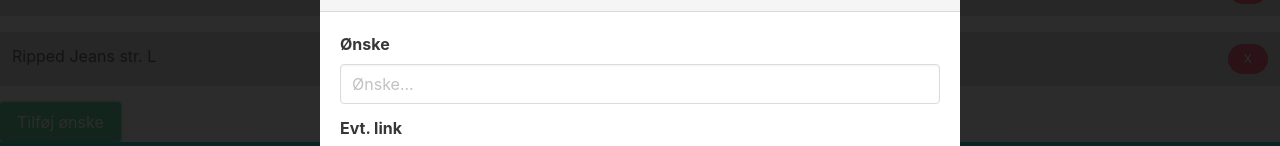
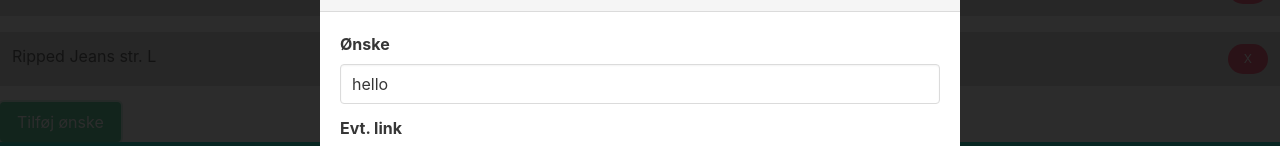
Before and after one commit to HamDerAndrew/wishlist, a React (Create React App) app: page / in a window 1280 px wide. Both pictures are taken after a click on the button "Tilføj ønske". Shown: the part 282-428 px from the top of the page. Built offline with nearby package versions, Linux system fonts and the light colour scheme.

Commit message:
Feature: Delete functionality added

```diff
--- a/src/App.js
+++ b/src/App.js
@@ -17,8 +17,17 @@ class App extends Component {
    ]
   }
 
+  // Delete wish
   deleteWish = (wishId) => {
     console.log("clicked " + wishId)
+    this.setState({
+      wishes: [...this.state.wishes.filter(wish => wish.id !== wishId)]
+    });
+  }
+
+  // Add wish
+  addWish = () => {
+
   }
 
  toggleMod = () => {
@@ -36,7 +45,7 @@ class App extends Component {
         <h2 className="title is-3">Velkommen til din ønskeliste!</h2>
       </header>
       <List wishes={this.state.wishes} deleteWish={this.deleteWish}/>
-      <Modal active={this.state.toggleModal ? 'is-active' : ''} closeModal={this.toggleMod} />
+      <Modal wish={"hello"} active={this.state.toggleModal ? 'is-active' : ''} closeModal={this.toggleMod} />
       <button onClick={this.toggleMod} className="button is-success">Tilføj ønske</button>
       <Footer />
     </div>
--- a/src/components/Modal/Modal.js
+++ b/src/components/Modal/Modal.js
@@ -14,18 +14,18 @@ return(
                 <div className="field">
                     <label className="label" htmlFor="ønske">Ønske</label>
                     <div className="control">
-                        <input className="input" type="text" placeholder="Ønske..." />
+                        <input className="input" type="text" name="ønske" placeholder="Ønske..." value={props.wish} />
                     </div>
                 </div>
                 <div className="field">
                     <label className="label" htmlFor="link">Evt. link</label>
                     <div className="control">
-                        <input className="input" type="text" placeholder="Link..." />
+                        <input className="input" type="text" placeholder="Link..." input={props.wishLink}/>
                     </div>
                 </div>
             </section>
             <footer className="modal-card-foot">
-            <button onClick={props.addWish} className="button is-success">Tilføj</button>
+            <button type="submit" onClick={props.addWish} className="button is-success">Tilføj</button>
             </footer>
         </div>
     </div>
--- a/src/components/Wish/Wish.js
+++ b/src/components/Wish/Wish.js
@@ -1,12 +1,14 @@
 import React from 'react';
 
 const Wish = (props) => {
-    const { id } = props.wish
+
+    const { id, item } = props.wish
+
     return (
         <li >
         <div className="columns is-flex has-background-grey-lighter is-marginless">
             <div className="column">
-                <p>{props.wish.item}</p>
+                <p>{item}</p>
             </div>
             <div className="column">
                 <button className="button is-danger is-small is-rounded is-pulled-right" onClick={() => props.deleteWish(id)}>X</button>
```
